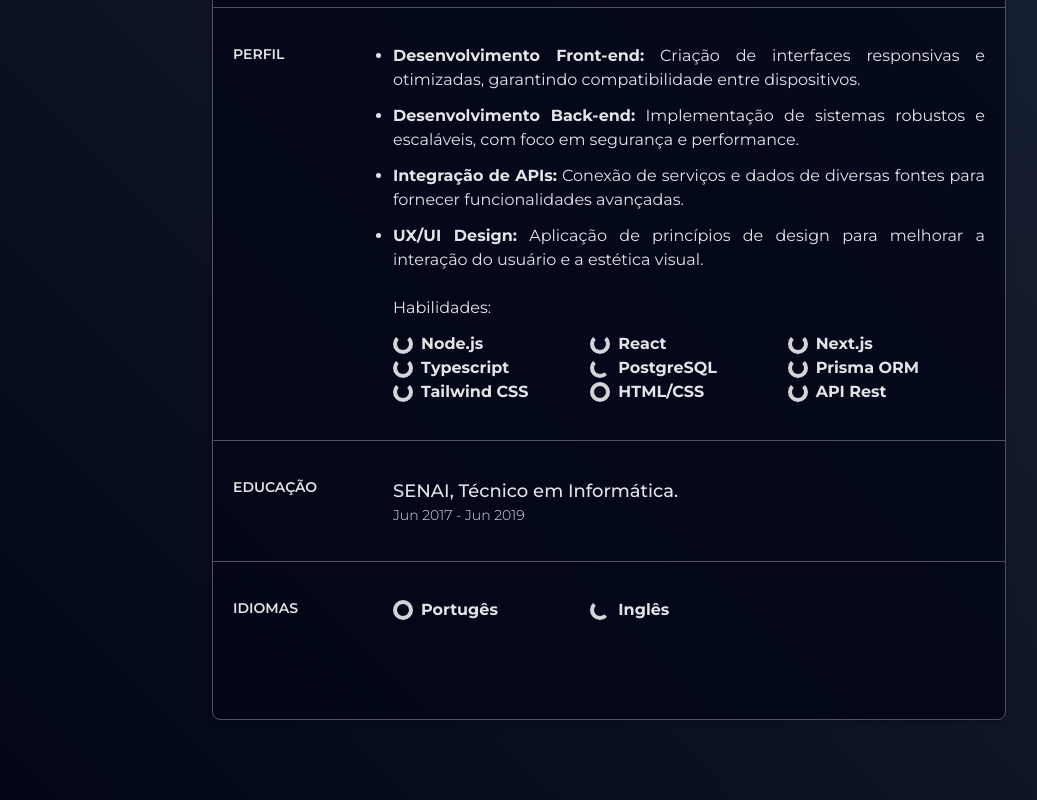
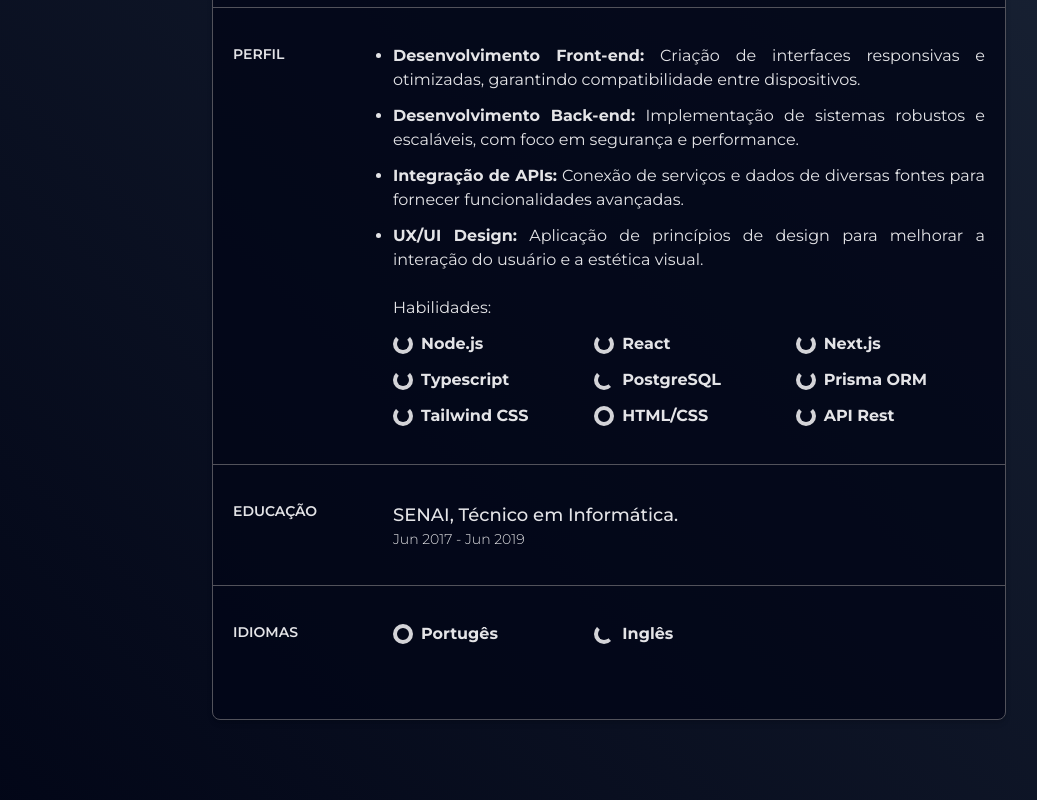
Before and after one commit to thgmagno/curriculo, a Next.js app: page / in a window 1280 px wide. Shown: the part 483-1283 px from the top of the page, without its empty margins (31-1068 px from the left). Built offline with nearby package versions, Linux system fonts and the light colour scheme.

Commit message:
add gap into components

```diff
--- a/src/components/InfoProfile.tsx
+++ b/src/components/InfoProfile.tsx
@@ -25,7 +25,7 @@ export function InfoProfile({ summary, skills }: Props) {
         </ul>
         <div className="flex flex-col space-y-3">
           <p>Habilidades:</p>
-          <div className="grid grid-cols-3">
+          <div className="grid grid-cols-3 gap-3">
             {skills.map((skill) => (
               <Skill
                 key={skill.title}
--- a/src/components/Languages.tsx
+++ b/src/components/Languages.tsx
@@ -11,7 +11,7 @@ export function Languages({ languages }: Props) {
   return (
     <div className="flex p-5">
       <span className="min-w-40 text-sm font-semibold">IDIOMAS</span>
-      <div className="grid flex-1 grid-cols-3">
+      <div className="grid flex-1 grid-cols-3 gap-3">
         {languages.map((item) => (
           <Skill key={item.title} title={item.title} level={item.level} />
         ))}
```
